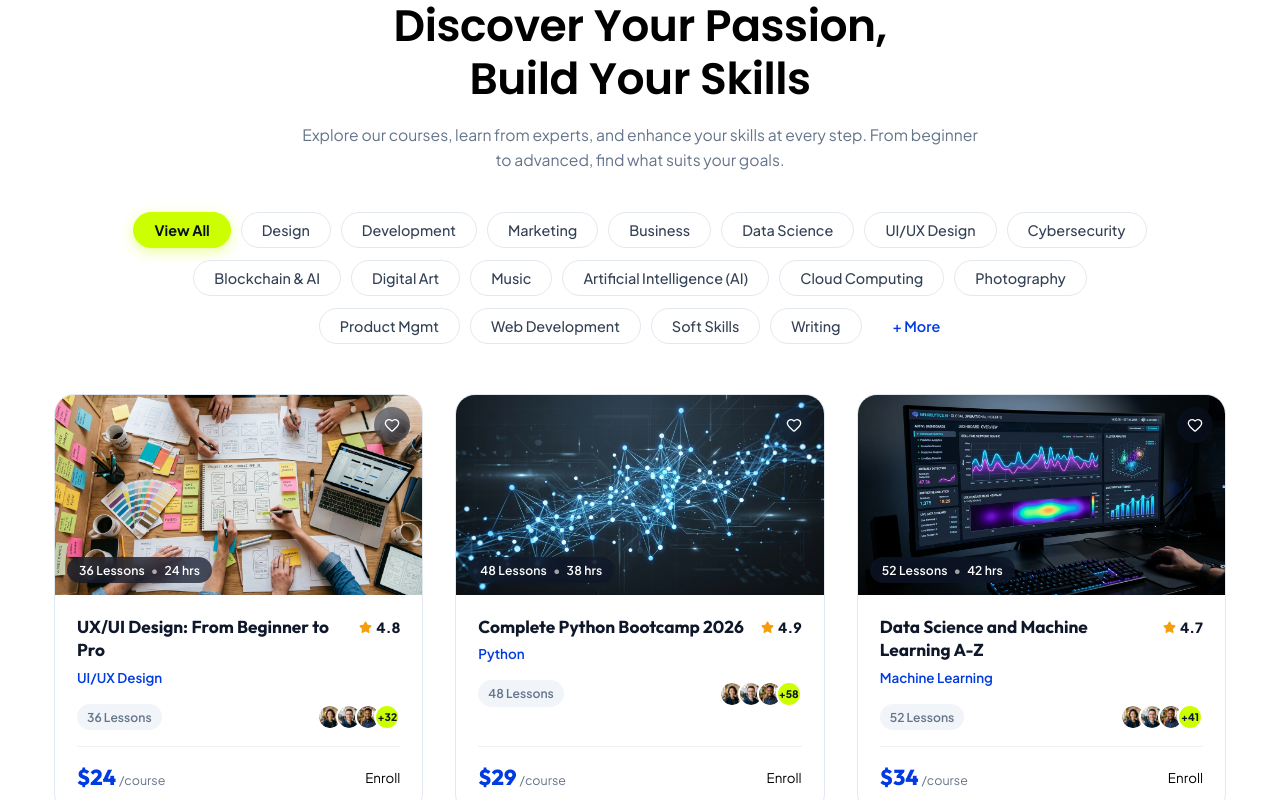
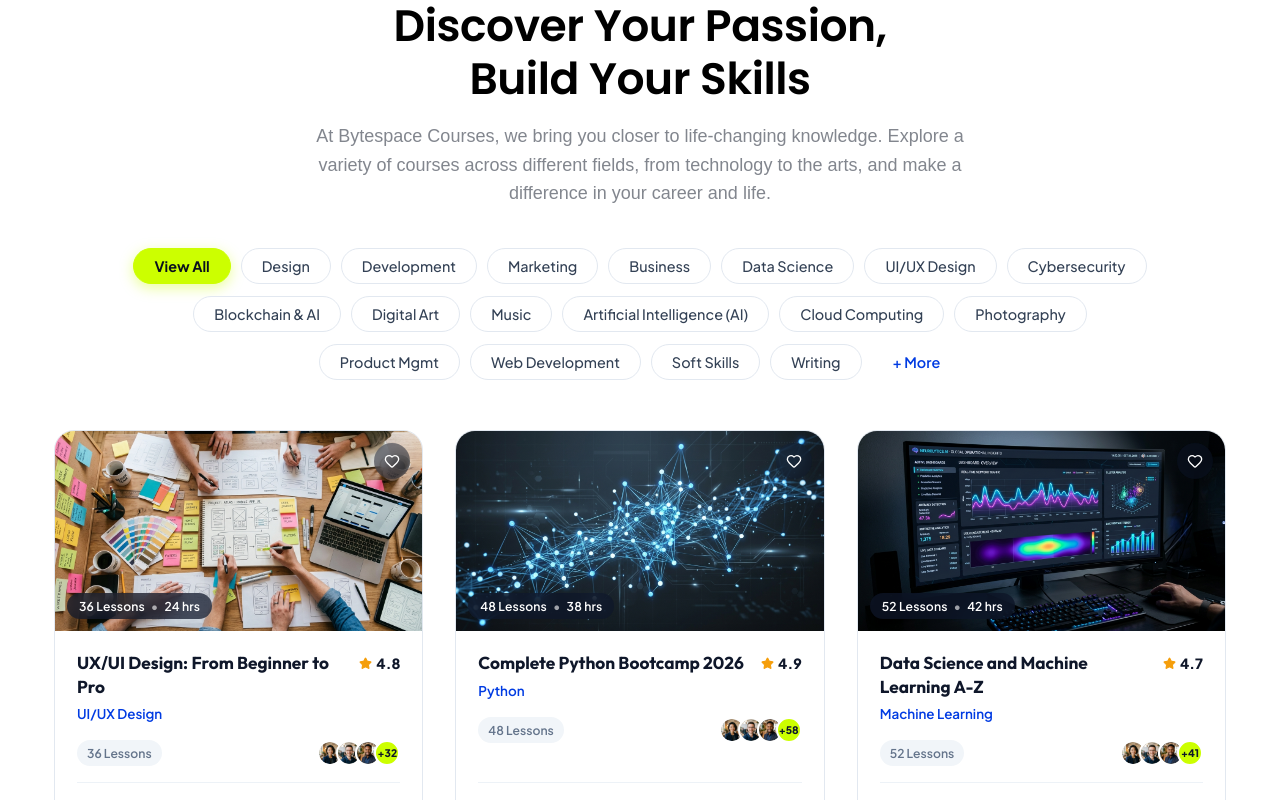
Before and after one commit to Mehedii-07/ByteSpace_Mehedi, a React (Vite) app: page / in a window 1280 px wide. Shown: the part 1320-2120 px from the top of the page. Built offline with nearby package versions, Linux system fonts and the light colour scheme; a web font is replaced by a local one.

Commit message:
style(courses): update catalog subtitle text and apply exact Satoshi typography

```diff
--- a/src/App.css
+++ b/src/App.css
@@ -827,6 +827,18 @@
   }
 }
 
+.courses-section .section-subtitle {
+  font-family: 'Satoshi', sans-serif;
+  font-weight: 400;
+  font-size: 18px;
+  line-height: 160%;
+  letter-spacing: -1%;
+  text-align: center;
+  color: #82868E;
+  max-width: 680px;
+  margin: 0 auto;
+}
+
 /* 3-Row Filter Pills Cloud matching Figma slice_2 */
 .figma-filters-cloud {
   display: flex;
--- a/src/components/CoursesCatalog.jsx
+++ b/src/components/CoursesCatalog.jsx
@@ -72,7 +72,7 @@ export const CoursesCatalog = ({ searchQuery = '', onSelectCourse, onAddToCart }
             Build Your Skills
           </h2>
           <p className="section-subtitle">
-            Explore our courses, learn from experts, and enhance your skills at every step. From beginner to advanced, find what suits your goals.
+            At Bytespace Courses, we bring you closer to life-changing knowledge. Explore a variety of courses across different fields, from technology to the arts, and make a difference in your career and life.
           </p>
         </div>
 
```
